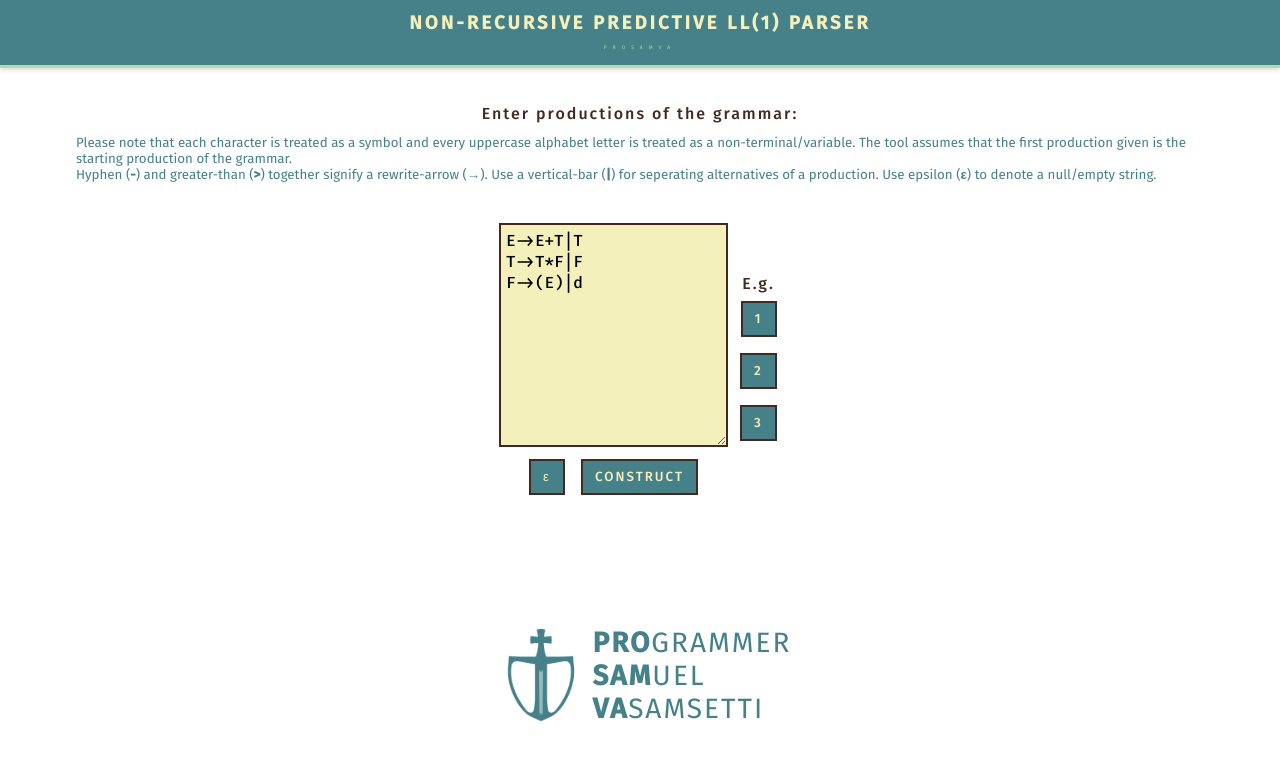
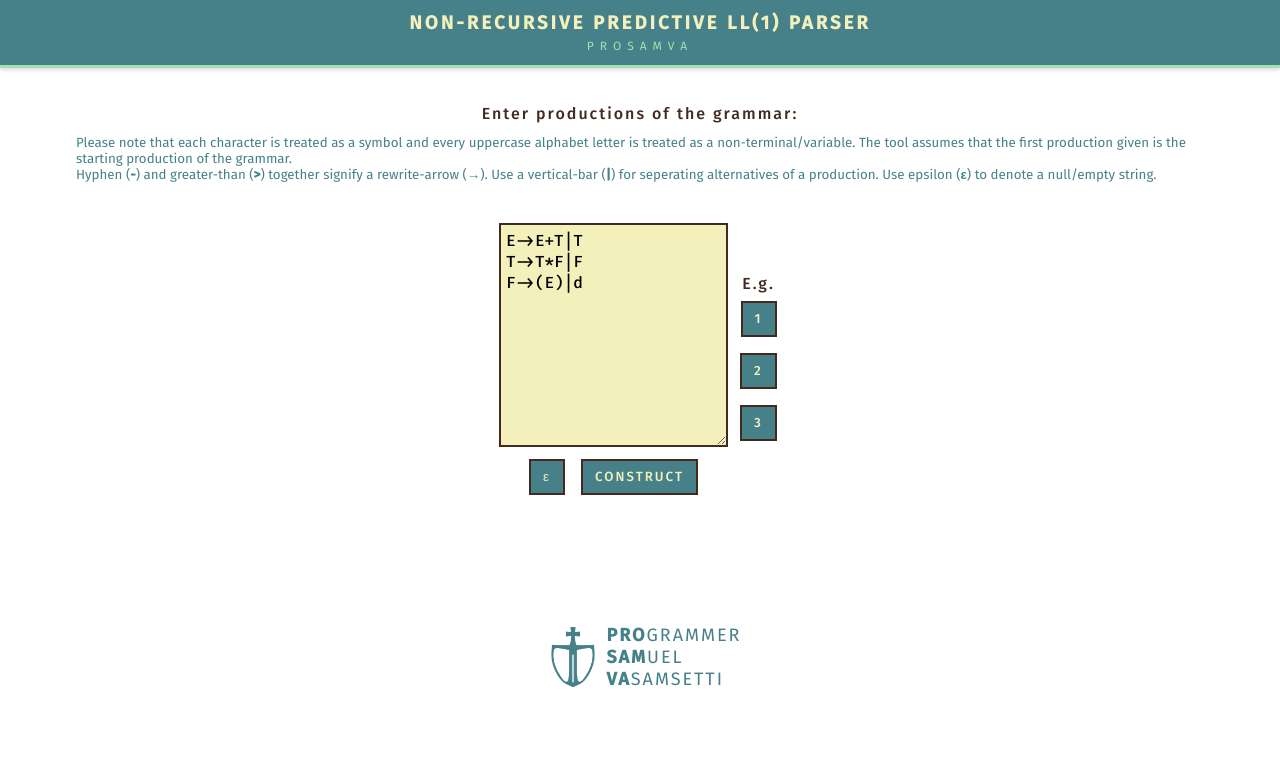
Before and after one commit to Prosamva/LL1-Parser, a plain HTML site: page index.html in a window 1280 px wide. Drawn offline with Linux system fonts and the light colour scheme.

Commit message:
Minor design updates

```diff
--- a/index.html
+++ b/index.html
@@ -19,23 +19,26 @@
 
 <body>
     <nav>
-        <h3 class="nav-title">Non-Recursive Predictive LL(1) Parser</h3>
-        <a href="https://github.com/Prosamva" class="by-title">PROSAMVA</a>
+        <a href="https://github.com/Prosamva/LL1-Parser/"><h3 class="nav-title">Non-Recursive Predictive LL(1) Parser</h3></a>
+        <div class="by-title">PROSAMVA</div>
     </nav>
     <div class="scroll-wrapper">
         <div class="container">
             <div class="column">
                 <div class="general">Enter productions of the grammar:</div>
                 <p class="info">
-                    Please note that each character is treated as a symbol and every uppercase alphabet letter is treated as a non-terminal/variable. The tool assumes that the first
-                production given is the starting production of the grammar. <br>
+                    Please note that each character is treated as a symbol and every uppercase alphabet letter is
+                    treated as a non-terminal/variable. The tool assumes that the first
+                    production given is the starting production of the grammar. <br>
 
-                Hyphen (<strong>-</strong>) and greater-than (<strong>&gt;</strong>) together signify a rewrite-arrow (<strong>→</strong>). Use a vertical-bar (<strong>|</strong>) for seperating alternatives of a production. Use epsilon
-                (<strong>ε</strong>) to denote a null/empty string.
+                    Hyphen (<strong>-</strong>) and greater-than (<strong>&gt;</strong>) together signify a
+                    rewrite-arrow (<strong>→</strong>). Use a vertical-bar (<strong>|</strong>) for seperating
+                    alternatives of a production. Use epsilon
+                    (<strong>ε</strong>) to denote a null/empty string.
                 </p>
                 <div class="row">
                     <div class="column">
-                        <textarea class="mono" name="grammar" id="grammar" rows="10"  cols="20">E->E+T|T
+                        <textarea class="mono" name="grammar" id="grammar" rows="10" cols="20">E->E+T|T
 T->T*F|F
 F->(E)|d</textarea>
                         <div class="row">
@@ -109,14 +112,12 @@ F->(E)|d</textarea>
 
     <footer>
         <a href="https://github.com/Prosamva">
-            <div class="row">
             <img id="footer-logo" src="images/tt.png" alt="logo" />
             <div id="footer-name">
                 <div><span class="highlight">PRO</span>GRAMMER</div>
                 <div><span class="highlight">SAM</span>UEL</div>
                 <div><span class="highlight">VA</span>SAMSETTI</div>
             </div>
-        </div>
         </a>
     </footer>
 </body>
--- a/style.css
+++ b/style.css
@@ -195,39 +195,53 @@ nav {
     font-size: 10pt;
     margin: 12px;
 }
+a{
+    text-decoration: none;
+    color: inherit;
+}
 
 .by-title{
     color: #a5e0ad;
-    text-decoration: none;
     letter-spacing: 6px;
-    font-size: 5px;
+    font-size: 12px;
     margin-top: 5px;
 }
 
 footer{
+    user-select: none;
     padding: 24px;
+    flex-wrap: wrap;
     display: flex;
-    flex-wrap: wrap;
     align-content: center;
     justify-content: center;
 }
 
 footer a{
-    text-decoration: none;
+    display: flex;
+    flex-wrap: wrap;
+    align-items: center;
+    justify-content: center;
 }
 
 #footer-logo{
-    height: 104px;
-    width:fit-content;
+    height: 68px;
+    object-fit: contain;
 }
 #footer-name{
-    font-size: 28px;
+    font-size: 18px;
     font-weight: 200;
     color:#468189;
     letter-spacing: 2px;
 }
 .highlight{
     font-weight: 700;
+}
+
+.scroll-wrapper{
+    margin: 0 auto;
+    overflow: auto;
+    max-width: 600px;
+    display: flex;
 }
 
 ::-webkit-scrollbar {
@@ -248,11 +262,9 @@ footer a{
     border-top: 3px solid #F4F0BB;
 }
 
-.scroll-wrapper{
-    margin: 0 auto;
-    overflow: auto;
-    max-width: 600px;
-    display: flex;
+::selection {
+    color: #bff7c6;
+    background: #063941;
 }
 
 @media only screen and (min-width: 768px) {
```
Also changed, not shown: images/favicon.png.
